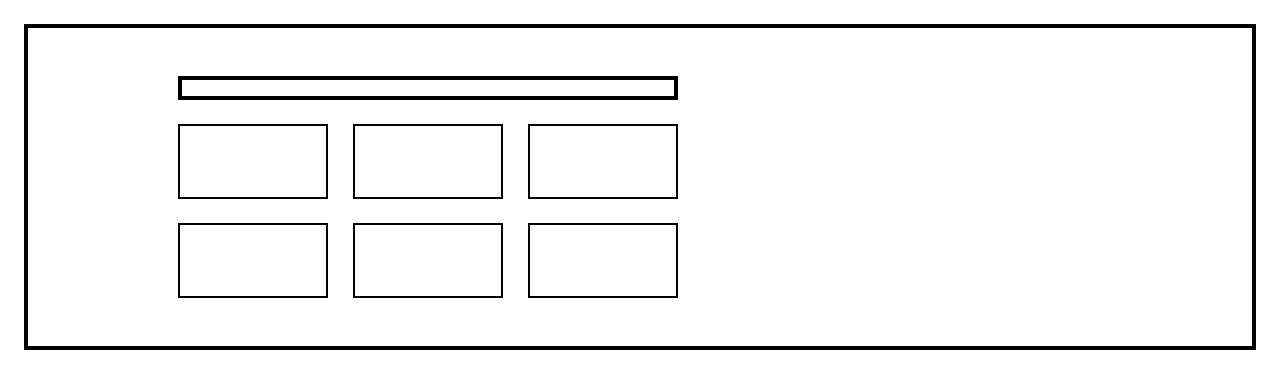
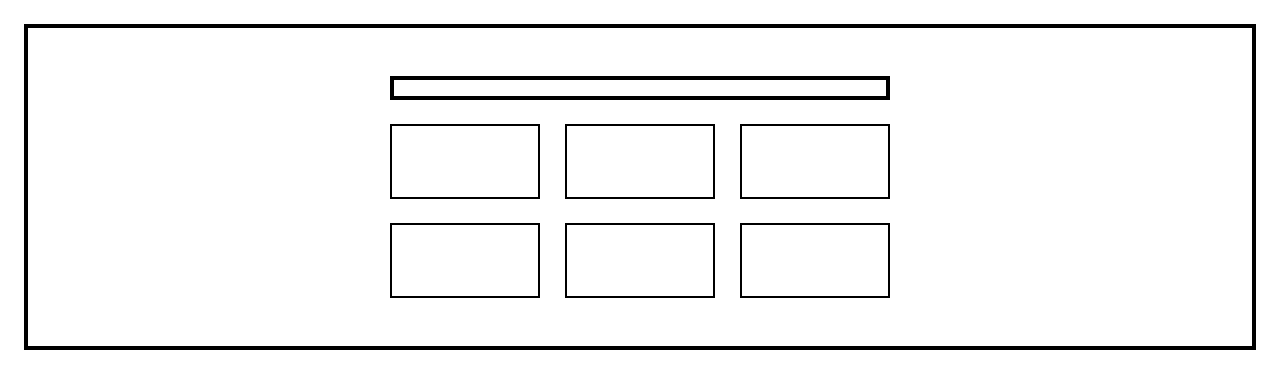
Before and after one commit to xTotalOG/self-practice-flexbox-2, a plain HTML site: page index.html in a window 1280 px wide. Drawn offline with Linux system fonts and the light colour scheme.

Commit message:
last change

```diff
--- a/style.css
+++ b/style.css
@@ -9,7 +9,7 @@
     margin: 24px;
     padding: 24px 150px;
     display: flex;
-    flex-direction: center;
+    justify-content: center;
 }
 
 .row{
```
